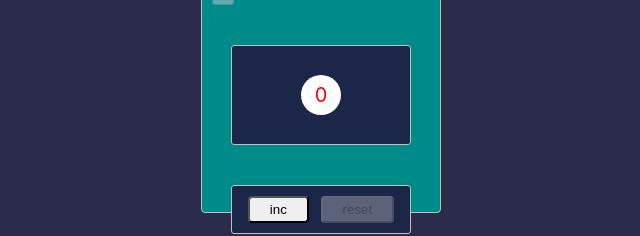
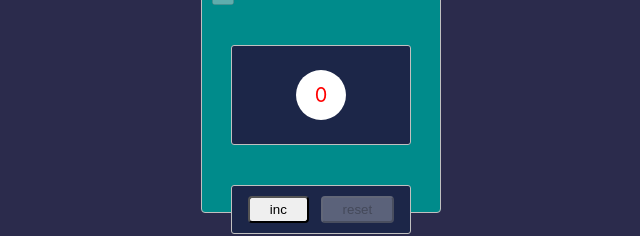
Before and after one commit to whoknow117/Counter, a React (Create React App) app: page / in a window 1280 px wide. Shown: the part 187-423 px from the top of the page, without its empty margins (319-959 px from the left). Built offline with nearby package versions, Linux system fonts and the light colour scheme.

Commit message:
fixedMaxNubIndicator

```diff
--- a/src/App.tsx
+++ b/src/App.tsx
@@ -53,7 +53,7 @@ function App() {
 
     const setNumbers = () => {
 
-        if(minNumber > 0 && maxNumber > 0 && maxNumber > minNumber && maxNumber !== minNumber ) {
+        if(minNumber >= 0 && maxNumber > 0 && maxNumber > minNumber && maxNumber !== minNumber ) {
 
             setMaxActive( false)
             setMinActive(  false)
--- a/src/components/Counter/Counter.tsx
+++ b/src/components/Counter/Counter.tsx
@@ -24,8 +24,8 @@ const Counter: React.FC<PropsType> = ({mode,setError,setMode,minActive,maxActive
     {(minNum >= 0 && maxNum !== minNum && maxNum > minNum) ? setError("set value") : setError("icorrectValue") }
 
     return <div className={classes.wrapper}>
-        <div className={state === maxNum ? classes.error : classes.inc}>
-            {minActive === false && maxActive === false  ? state : error}
+        <div className={classes.inc}>
+            {minActive === false && maxActive === false  ? <span className={state === maxNum ? classes.error : ""}>{state}</span> : error}
             {/*{ error && error}*/}
         </div>
     </div>
```
